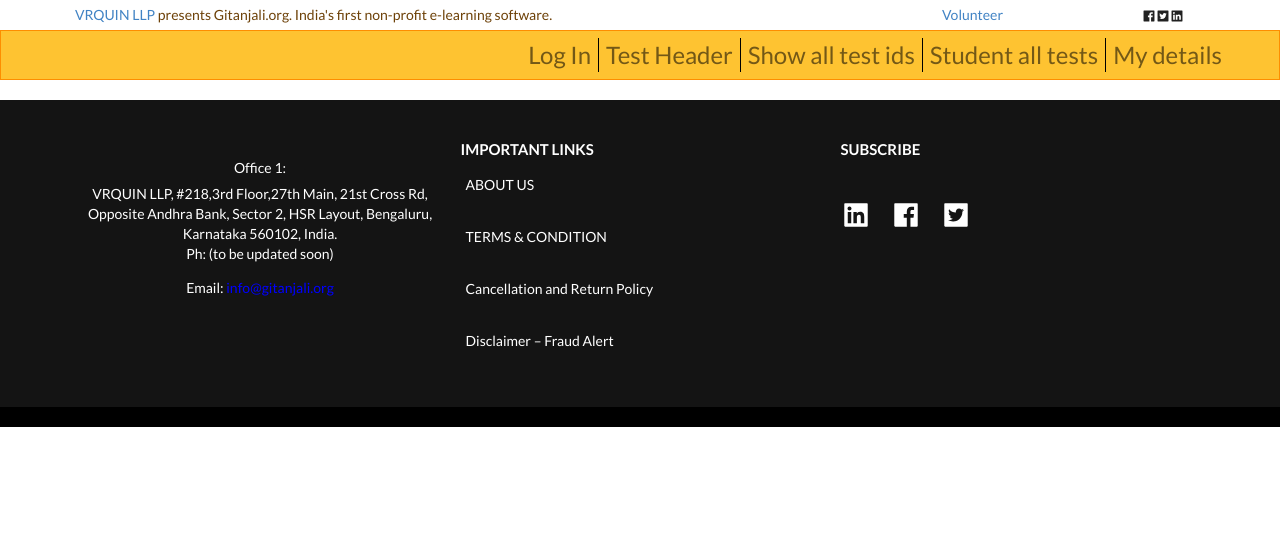
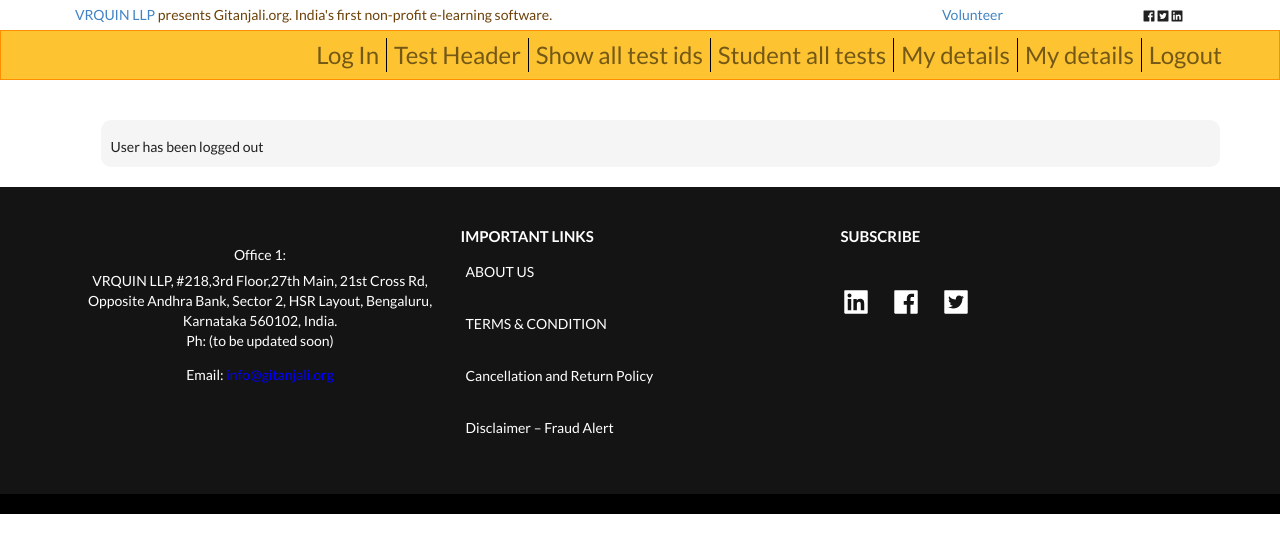
Before and after one commit to srijondasgit/examfrontend, a React (Create React App) app in the folder exammodule/: page /user/logout in a window 1280 px wide. Shown: the top 552 px of the page. Built offline with nearby package versions, Linux system fonts and the light colour scheme.

Commit message:
add logout button

```diff
--- a/exammodule/src/App.js
+++ b/exammodule/src/App.js
@@ -1,6 +1,7 @@
 import React from 'react';
 import Form from './components/Form';
 import Login from './components/Login';
+import Logout from './components/Logout';
 import Reset from './components/Reset';
 
 import Header from "./components/Header";
@@ -33,6 +34,7 @@ function App() {
 
       <Route exact path="/" component={Login}/>
       <Route path="/user/authenticate" component={Login}/>
+      <Route path="/user/logout" component={Logout} />
       <Route path="/user/resetPassword" component={Reset}/>
       <Route path="/teacher/addTestHeader" component={AddTestHeader}/>
       <Route path="/teacher/testId/:id/addQuestion" component={AddQuestion}/>
--- a/exammodule/src/components/Header.js
+++ b/exammodule/src/components/Header.js
@@ -59,6 +59,8 @@ class Header extends React.Component  {
                     <Nav.Link href="/user/allTests" className="rightBorder"> Show all test ids </Nav.Link>
                     <Nav.Link href="/student/allTests" className="rightBorder"> Student all tests </Nav.Link>
                     <Nav.Link href="/profile/getProfileName" className="rightBorder"> My details </Nav.Link>
+                    <Nav.Link href="/profile/getProfileName" className="rightBorder"> My details </Nav.Link>
+                    <Nav.Link href="/user/logout" className="rightBorder"> Logout </Nav.Link>
                     {/* <Nav.Link href="/contact-us" className="rightBorder"> Contact Us </Nav.Link> */}
                     {/* <Nav.Link href="#" style={{ display: 'none'}}   onClick={() => this._onSave('Zoe')} className="borderLeft"> Bunny Story </Nav.Link>
                     <Nav.Link href="#" style={{ display: 'none'}}  onClick={() => this._onSave('more')} > More </Nav.Link> */}
--- /dev/null
+++ b/exammodule/src/components/Logout.js
@@ -0,0 +1,29 @@
+import React, { useState, useEffect } from "react";
+import axios from "axios";
+import {useHistory} from "react-router-dom";
+import { Spinner, Button } from "react-bootstrap";
+import Form from "./Form";
+
+ const Logout = () => {
+   const [profileRole, setProfileRole] = useState([]);
+  const { push } = useHistory();
+
+  localStorage.removeItem("token");
+
+  return(
+    <div className="container">
+              <h5 className="d-inline-block mb-3"> </h5>
+      <div style={{ padding: 10, margin: 20, background: "rgb(245 245 245)", width: '100%', borderRadius: 10, border: 1, borderColor: '#ccc'}}>
+        <div className="form-group">
+          <label htmlFor="Logout Message" className="mt-2">
+            User has been logged out
+          </label>
+          </div>
+          </div>
+    </div>
+
+  );
+
+ }
+
+ export default Logout;
```
